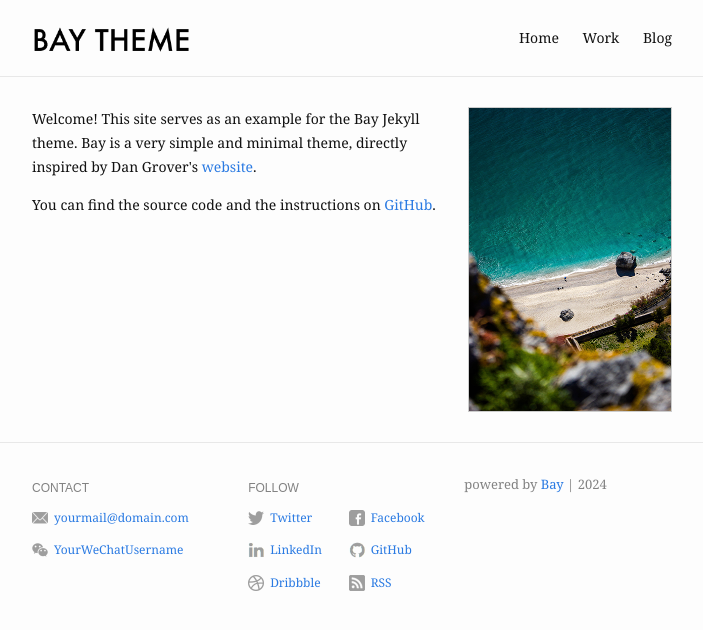
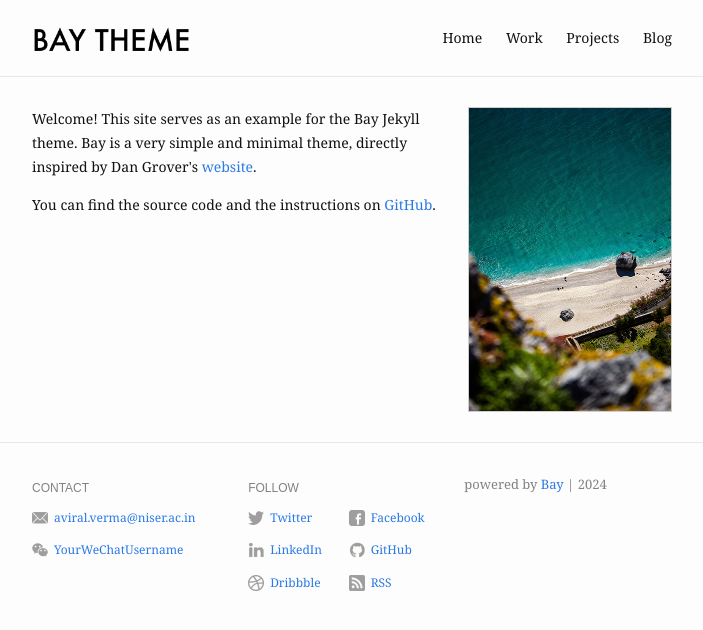
Before and after one commit to avi-xd/avi-xd.github.io, a Jekyll site: the page built from index.md, in a window 1280 px wide. Shown: the top 630 px of the page, without its empty margins (288-991 px from the left). Built offline with Jekyll 4.4.1, drawn with Linux system fonts in a browser that asks for light colours.

Commit message:
Update _config.yml

```diff
--- a/_config.yml
+++ b/_config.yml
@@ -1,9 +1,9 @@
 # For technical reasons, this file is *NOT* reloaded automatically when you use
 # 'bundle exec jekyll serve'. If you change this file, please restart the server process.
 
-title: Bay Jekyll Theme
+title: Aviral
 description: >- # this means to ignore newlines until "baseurl:"
-  Bay is a minimal Jekyll Theme.
+  Bay is a Theme.
 baseurl: "/bay" # the subpath of the site
 url: "https://eliottvincent.github.io" # the base hostname & protocol for the site
 og_image: /assets/img/profile-pic.jpg
@@ -14,13 +14,14 @@ header:
     - name: Home
       slug: /
     - name: Work
+    - name: Projects
     - name: Blog
 
 footer:
   show_powered_by: true
   contact:
     - name: Email
-      value: yourmail@domain.com
+      value: aviral.verma@niser.ac.in
       link: mailto:yourmail@domain.com
     - name: WeChat
       value: YourWeChatUsername
```
